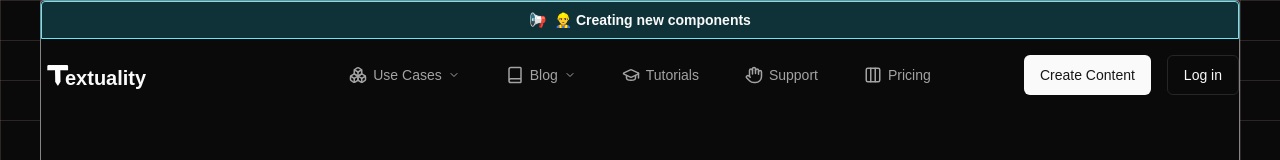
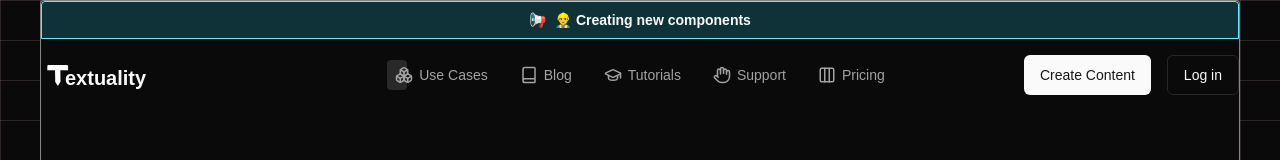
Before and after one commit to Hdev-Group/Textuality, a Next.js app: page / in a window 1280 px wide. Shown: the top 160 px of the page. Built offline with nearby package versions, Linux system fonts and the light colour scheme; no server answers.

Commit message:
Enhance navigation bar with underline effect on hover; refactor header component for improved accessibility

```diff
--- a/src/app/globals.css
+++ b/src/app/globals.css
@@ -182,6 +182,27 @@
     background-image: linear-gradient(rgba(245, 192, 192, 0.15) 1px, transparent 1px), linear-gradient(to right, rgba(245, 192, 192, 0.15) 1px, transparent 1px);
     background-size: 40px 40px;
 }
+nav a {
+  position: relative;
+}
+
+nav a span {
+  position: absolute;
+  bottom: 0;
+  left: 0;
+  height: 2px;
+  width: 100%;
+  background-color: var(--primary-color);
+  transform: scaleX(0);
+  transform-origin: left;
+  transition: transform 0.3s ease;
+}
+
+nav a:hover span,
+nav a.active span {
+  transform: scaleX(1);
+}
+
 .bgfader {
   content: "";
   display: block;
--- a/src/components/header/header.tsx
+++ b/src/components/header/header.tsx
@@ -20,8 +20,8 @@
   const user = useUser()
   const { signOut } = useClerk()
   const [hasScrolled, setHasScrolled] = useState(false)
-  const [activeDropdown, setActiveDropdown] = useState<string | null>(null)
-
+  const [underlineStyle, setUnderlineStyle] = useState({ left: 0, width: 0 })
+  const [activeNav, setActiveNav] = useState<string | null>(null)
   useEffect(() => {
     const handleScroll = () => {
       if (window.scrollY > 0) {
@@ -37,8 +37,18 @@
       window.removeEventListener('scroll', handleScroll)
     }
   }, [])
-
-
+  const handleMouseEnter = (e: React.MouseEvent, href: string) => {
+    setActiveNav(href)
+    const target = e.currentTarget as HTMLElement
+    const { offsetLeft, offsetWidth } = target
+    setUnderlineStyle({
+      left: offsetLeft,
+      width: offsetWidth,
+    })
+  }
+  const handleMouseLeave = () => {
+    setActiveNav(null)
+  }
   return (
     <header className={`sticky top-0 w-full z-50 ${hasScrolled ? "border-b bg-background" : ""} `}>
       <div className="container mx-auto">
@@ -52,30 +62,34 @@
             </Link>
           </div>
 
-          <nav className="hidden lg:flex items-center justify-center space-x-3">
-
-              <button className="text-sm flex items-center hover:border-input hover:shadow-md px-4 py-2 border-background border flex-row gap-1.5 font-medium text-muted-foreground hover:text-foreground transition-colors">
-                <Boxes size={18} /> Use Cases <ChevronDown size={12} />
-              </button>
-              <button className="text-sm flex items-center hover:border-input hover:shadow-md px-4 py-2 border-background border flex-row gap-1.5 font-medium text-muted-foreground hover:text-foreground transition-colors">
-                <Book size={18} /> Blog <ChevronDown size={12} />
-              </button>
-              <Link href="/tutorials" className="text-sm font-medium text-muted-foreground hover:text-foreground transition-colors">
-              <button className="text-sm flex items-center hover:border-input hover:shadow-md px-4 py-2 border-background border flex-row gap-1.5 font-medium text-muted-foreground hover:text-foreground transition-colors">
-                <GraduationCap size={18} />  Tutorials
-              </button>
+            <nav className="hidden lg:flex z-20 items-center space-x-8 relative">
+            {[
+              { label: "Use Cases", icon: <Boxes size={18} />, href: "/use-cases" },
+              { label: "Blog", icon: <Book size={18} />, href: "/blog" },
+              { label: "Tutorials", icon: <GraduationCap size={18} />, href: "/tutorials" },
+              { label: "Support", icon: <Hand size={18} />, href: "/support" },
+              { label: "Pricing", icon: <Columns3Icon size={18} />, href: "/plans" },
+            ].map((item) => (
+              <Link
+              key={item.href}
+              href={item.href}
+              className="relative z-10 text-sm font-medium flex items-center gap-1.5 transition-colors text-muted-foreground hover:text-primary"
+              onMouseEnter={(e) => handleMouseEnter(e, item.href)}
+              onMouseLeave={handleMouseLeave}
+              >
+              {item.icon}
+              {item.label}
               </Link>
-              <Link href="/support" className="text-sm font-medium text-muted-foreground hover:text-foreground transition-colors">
-                <button className="text-sm flex items-center hover:border-input hover:shadow-md px-4 py-2 border-background border flex-row gap-1.5 font-medium text-muted-foreground hover:text-foreground transition-colors">
-                  <Hand size={18} />  Support
-                </button>
-              </Link>
-              <Link href="/plans" className="text-sm font-medium text-muted-foreground hover:text-foreground transition-colors">
-              <button className="text-sm flex items-center hover:border-input hover:shadow-md px-4 py-2 border-background border flex-row gap-1.5 font-medium text-muted-foreground hover:text-foreground transition-colors">
-                <Columns3Icon size={18} />  Pricing
-              </button>
-              </Link>
-          </nav>
+            ))}
+            <span
+              className="absolute bottom-0 rounded-sm border-accent h-[30px] z-0 bg-muted-foreground/20 transition-all duration-300"
+              style={{
+              left: `${underlineStyle.left}px`,
+              width: `${underlineStyle.width + 20}px`,
+              transform: `translate(-40px, 5px)`,
+              }}
+            />
+            </nav>
 
           <div className="hidden lg:flex items-center justify-end flex-1 lg:w-0 space-x-4">
             <Button asChild className='hidden lg:flex'>
```
